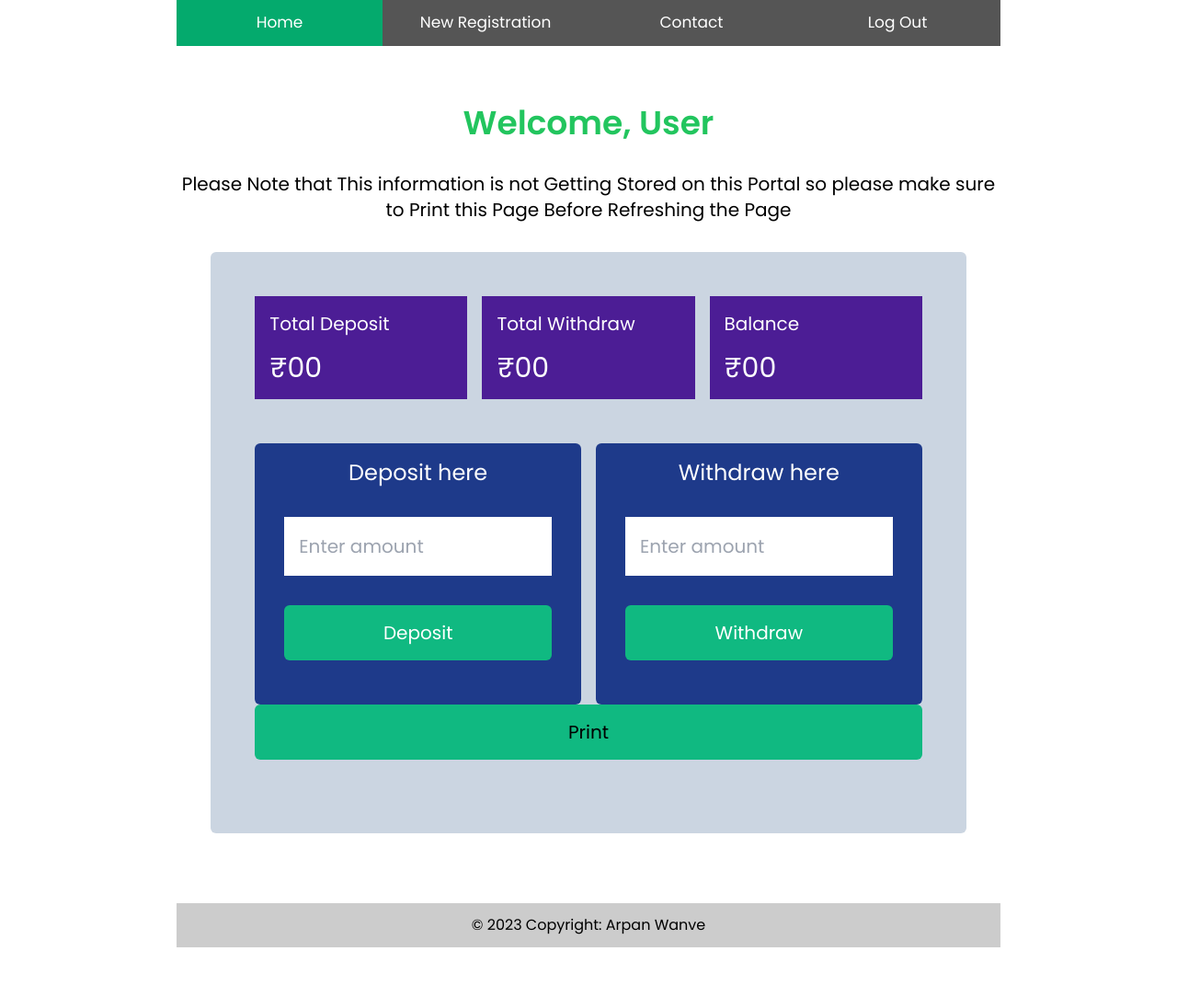
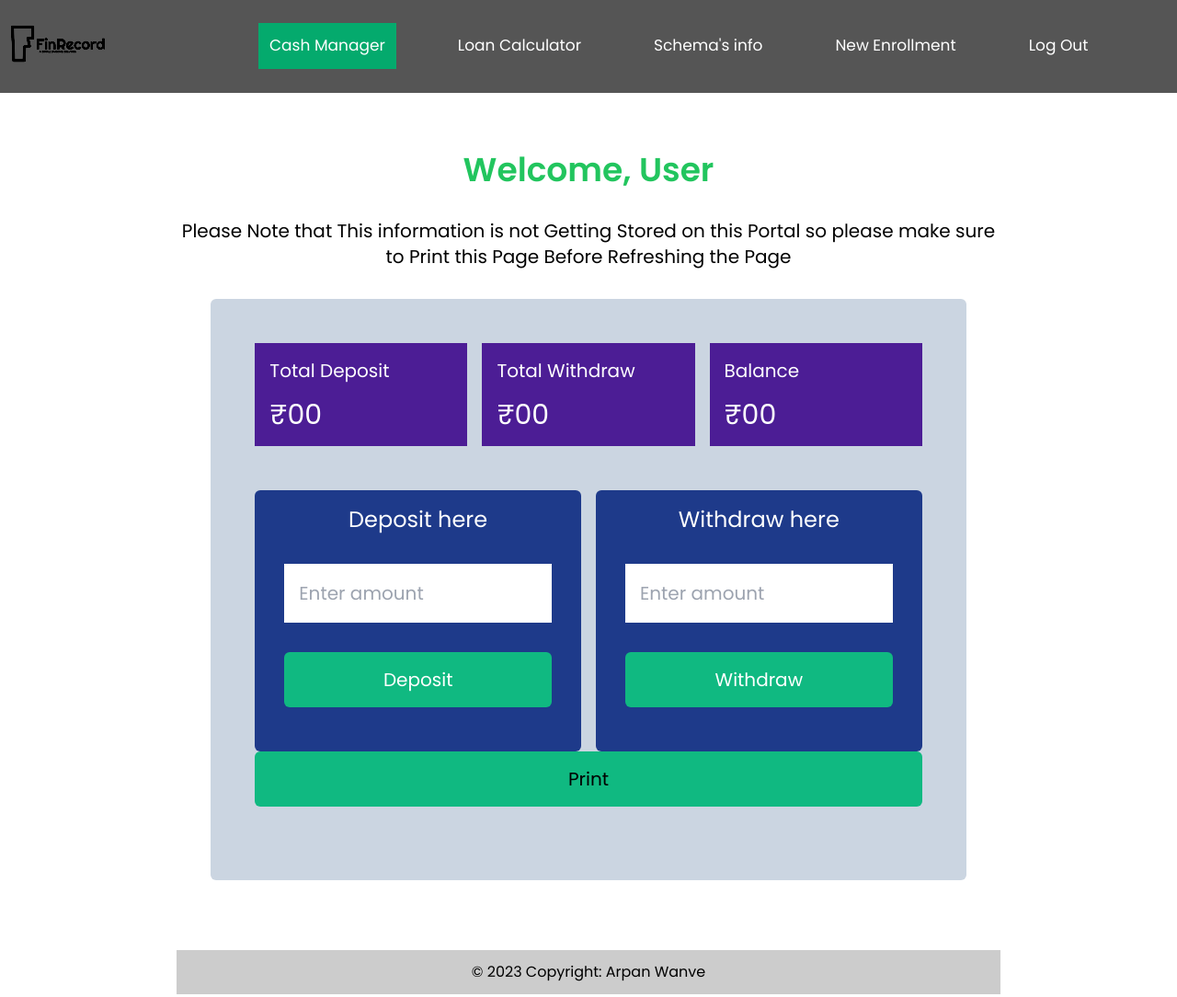
Before and after one commit to Arpanwanwe/BANKING-MANAGEMENT-SYSTEM, a plain HTML site: page bank.html in a window 1280 px wide. Shown: the whole page at 92% size. Before the commit the page ends 1050 px from the top, so only its background shows below. Drawn offline with nearby package versions, Linux system fonts and the light colour scheme; files that its build step writes are made by us from their sources; files whose address does not match are found by name.

Commit message:
Commit done

```diff
--- a/bank.html
+++ b/bank.html
@@ -1,50 +1,51 @@
 <!DOCTYPE html>
 <html lang="en">
+
 <head>
   <meta charset="UTF-8" />
   <meta http-equiv="X-UA-Compatible" content="IE=edge" />
   <meta name="viewport" content="width=device-width, initial-scale=1.0" />
   <title>Personal Bank-Dashboard</title>
   <!-- coustom style -->
-    <link rel="stylesheet" href="style/style.css" />
+  <link rel="stylesheet" href="style.css">
   <!-- tailwind  -->
   <script src="https://cdn.tailwindcss.com"></script>
   <!-- google fonts -->
   <link rel="preconnect" href="https://fonts.googleapis.com" />
   <link rel="preconnect" href="https://fonts.gstatic.com" crossorigin />
-    <link
-      href="https://fonts.googleapis.com/css2?family=Poppins:wght@300;400;500;600;700;800&display=swap"
-      rel="stylesheet"
-    />
+  <link href="https://fonts.googleapis.com/css2?family=Poppins:wght@300;400;500;600;700;800&display=swap"
+    rel="stylesheet" />
 </head>
-  <body class="max-w-4xl mx-auto">
+
+<body>
   <!-- The navigation menu -->
   <div class="navbar">
-  <a class="active" href="#">Home</a>
-  <a href="mailto:Webioserver@gmail.com">New Registration</a>
-  <a href="https://www.linkedin.com/in/arpan-wanve-208b1b22a">Contact</a>
-  <a href="/index.html">Log Out</a>
+    <div class="logo">
+      <img src="FINRECORD FINAL LOGO.png" alt=";logo">
+    </div>
+    <ul class="nav-sec">
+      <li><a class="active" href="bank.html">Cash Manager</a></li>
+      <li><a href="#">Loan Calculator</a></li>
+      <li><a href="#">Schema's info</a></li>
+      <li><a href="#">New Enrollment</a></li>
+      <li><a href="/index.html">Log Out</a></li>
+    </ul>
   </div><!-- header section  -->
-    <header>
+  <header class="max-w-4xl mx-auto">
     <section>
-        <h1
-          class="text-2xl sm:text-3xl md:text-4xl text-green-500 text-center mt-16 mb-8 font-semibold"
-        >
+      <h1 class="text-2xl sm:text-3xl md:text-4xl text-green-500 text-center mt-16 mb-8 font-semibold">
         Welcome, User
       </h1>
     </section>
   </header>
   <!-- main section -->
-    <main>
+  <main class="max-w-4xl mx-auto">
     <div class="user-information text-center text-sm sm:text-xl mb-8">
-        <p>Please Note that This information is not Getting Stored on this Portal so please make sure to Print this Page Before Refreshing the Page</p>
+      <p>Please Note that This information is not Getting Stored on this Portal so please make sure to Print this Page
+        Before Refreshing the Page</p>
     </div>
-      <section
-        class="bg-slate-300 w-11/12 rounded-md mx-auto p-6 sm:p-10 md:p-12"
-      >
-        <div
-          class="grid grid-cols-1 sm:grid-cols-3 gap-4 text-white text-center sm:text-left"
-        >
+    <section class="bg-slate-300 w-11/12 rounded-md mx-auto p-6 sm:p-10 md:p-12">
+      <div class="grid grid-cols-1 sm:grid-cols-3 gap-4 text-white text-center sm:text-left">
         <div class="bg-violet-900 px-4 py-4">
           <h2 class="text-md md:text-xl mb-4">Total Deposit</h2>
           <h3 class="text-2xl md:text-3xl">
@@ -69,16 +70,10 @@
         <div class="grid grid-cols-1 sm:grid-cols-2 gap-4 text-white mt-12">
           <div class="bg-blue-900 px-8 py-4 rounded-md">
             <h2 class="text-xl md:text-2xl mb-8 text-center">Deposit here</h2>
-              <input
-                id="diposit-field"
-                class="h-12 md:h-16 w-full p-4 text-black text-sm md:text-xl mb-8"
-                type="number"
-                placeholder="Enter amount"
-              />
-              <button
-                id="diposit-btn"
-                class="block text-sm sm:text-md md:text-xl p-4 mb-8 bg-emerald-500 w-full rounded-md"
-              >
+            <input id="diposit-field" class="h-12 md:h-16 w-full p-4 text-black text-sm md:text-xl mb-8" type="number"
+              placeholder="Enter amount" />
+            <button id="diposit-btn"
+              class="block text-sm sm:text-md md:text-xl p-4 mb-8 bg-emerald-500 w-full rounded-md">
               Deposit
             </button>
           </div>
@@ -86,22 +81,17 @@
             <h2 class="text-xl md:text-2xl mb-8 text-center">
               Withdraw here
             </h2>
-              <input
-                id="withdraw-field"
-                class="h-12 md:h-16 w-full p-4 text-black text-sm md:text-xl mb-8"
-                type="number"
-                placeholder="Enter amount"
-              />
-              <button
-                id="withdraw-btn"
-                class="block text-sm sm:text-md md:text-xl p-4 mb-8 bg-emerald-500 w-full rounded-md"
-              >
+            <input id="withdraw-field" class="h-12 md:h-16 w-full p-4 text-black text-sm md:text-xl mb-8" type="number"
+              placeholder="Enter amount" />
+            <button id="withdraw-btn"
+              class="block text-sm sm:text-md md:text-xl p-4 mb-8 bg-emerald-500 w-full rounded-md">
               Withdraw
             </button>
           </div>
         </div>
       </div>
-        <button class="block text-sm sm:text-md md:text-xl p-4 mb-8 bg-emerald-500 w-full rounded-md"onclick="window.print()">Print </button>
+      <button class="block text-sm sm:text-md md:text-xl p-4 mb-8 bg-emerald-500 w-full rounded-md"
+        onclick="window.print()">Print </button>
     </section>
     <!-- Remove the container if you want to extend the Footer to full width. -->
     <div class="container my-5">
@@ -112,34 +102,25 @@
           <!-- Section: Social media -->
           <section class="mb-4">
             <!-- Facebook -->
-      <a class="btn btn-outline-light btn-floating m-1" href="#!" role="button"
-        ><i class="fab fa-facebook-f"></i
-      ></a>
+            <a class="btn btn-outline-light btn-floating m-1" href="#!" role="button"><i
+                class="fab fa-facebook-f"></i></a>
 
             <!-- Twitter -->
-      <a class="btn btn-outline-light btn-floating m-1" href="#!" role="button"
-        ><i class="fab fa-twitter"></i
-      ></a>
+            <a class="btn btn-outline-light btn-floating m-1" href="#!" role="button"><i class="fab fa-twitter"></i></a>
 
             <!-- Google -->
-      <a class="btn btn-outline-light btn-floating m-1" href="#!" role="button"
-        ><i class="fab fa-google"></i
-      ></a>
+            <a class="btn btn-outline-light btn-floating m-1" href="#!" role="button"><i class="fab fa-google"></i></a>
 
             <!-- Instagram -->
-      <a class="btn btn-outline-light btn-floating m-1" href="#!" role="button"
-        ><i class="fab fa-instagram"></i
-      ></a>
+            <a class="btn btn-outline-light btn-floating m-1" href="#!" role="button"><i
+                class="fab fa-instagram"></i></a>
 
             <!-- Linkedin -->
-      <a class="btn btn-outline-light btn-floating m-1" href="#!" role="button"
-        ><i class="fab fa-linkedin-in"></i
-      ></a>
+            <a class="btn btn-outline-light btn-floating m-1" href="#!" role="button"><i
+                class="fab fa-linkedin-in"></i></a>
 
             <!-- Github -->
-      <a class="btn btn-outline-light btn-floating m-1" href="#!" role="button"
-        ><i class="fab fa-github"></i
-      ></a>
+            <a class="btn btn-outline-light btn-floating m-1" href="#!" role="button"><i class="fab fa-github"></i></a>
           </section>
           <!-- Section: Social media -->
         </div>
@@ -160,4 +141,5 @@
   <script src="js/diposit.js"></script>
   <script src="js/withdraw.js"></script>
 </body>
+
 </html>
--- a/style.css
+++ b/style.css
@@ -3,17 +3,40 @@
   width: 100%;
   background-color: #555;
   overflow: auto;
+  display: flex;
+  width: 100%;
 }
 
-  /* Navigation links */
-  .navbar a {
+.navbar .logo img {
+  height: 200pxpx;
+  width: 120px;
+  object-fit: contain;
+  mix-blend-mode: color-burn;
+}
+
+.navbar .nav-sec {
+  display: flex;
+  text-decoration: none;
+  position: absolute;
+  left: 45%;
+}
+
+.navbar .nav-sec li {
+  margin: 0 30px 0 25px;
+}
+
+.navbar .nav-sec li a {
+  margin-top: 25px;
   float: left;
   padding: 12px;
   color: white;
   text-decoration: none;
   font-size: 17px;
-    width: 25%; /* Four equal-width links. If you have two links, use 50%, and 33.33% for three links, etc.. */
-    text-align: center; /* If you want the text to be centered */
+  width: 150%;
+  /* Four equal-width links. If you have two links, use 50%, and 33.33% for three links, etc.. */
+  text-align: center;
+  /* If you want the text to be centered */
+
 }
 
 /* Add a background color on mouse-over */
@@ -28,6 +51,7 @@
 
 /* Add responsiveness - on screens less than 500px, make the navigation links appear on top of each other, instead of next to each other */
 @media screen and (max-width: 500px) {
+
   .navbar a {
     float: none;
     display: block;
@@ -35,9 +59,11 @@
     text-align: left; /* If you want the text to be left-aligned on small screens */
   }
 }
-  *{
-    font-family:Poppins,sans-serif
+
+* {
+  font-family: Poppins, sans-serif
 }
+
 @media screen and (max-width: 640px) {
   .login-form-sm-style {
     display: flex;
@@ -45,12 +71,14 @@
     justify-content: center;
     align-items: center;
   }
+
   :root {
     box-sizing: border-box;
     margin: 0;
     padding: 0;
     font-family: sans-serif;
   }
+
   body {
     height: 100vh;
     overflow: hidden;
@@ -70,3 +98,22 @@
     gap: 0.2rem;
   }
 }
+
+@media screen and (max-width: 1500px) {
+
+  .navbar .nav-sec {
+    left: 20%;
+  }
+
+  .navbar .nav-sec li {
+    display: flex;
+    flex-wrap: wrap;
+  }
+}
+
+@media screen and (max-width: 945px) {
+  .navbar .nav-sec {
+    display: flex;
+
+  }
+}
```
Also changed, not shown: FINRECORD FINAL LOGO.png (added). Lines whose indentation alone changed are shown as unchanged.
